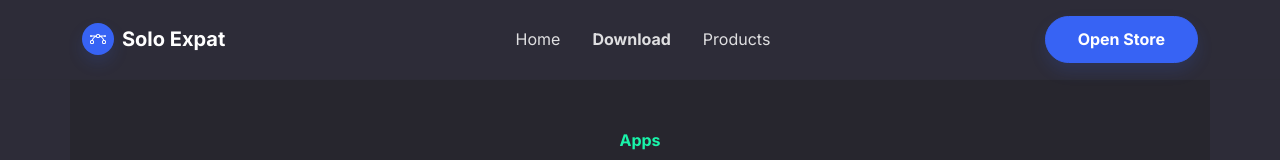
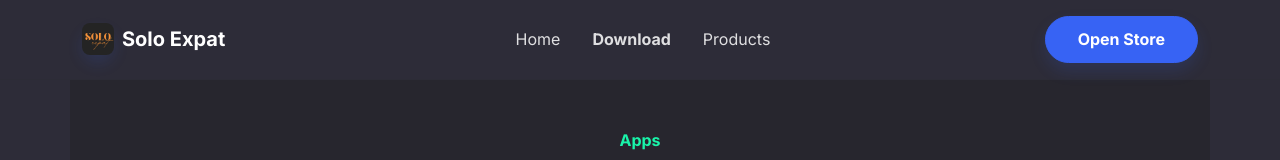
Before and after one commit to IyaadDev/Solo-Expat, a plain HTML site: page download.html in a window 1280 px wide. Shown: the top 160 px of the page. Drawn offline with Linux system fonts and the light colour scheme.

Commit message:
Logo Patch

```diff
--- a/download.html
+++ b/download.html
@@ -23,10 +23,7 @@
 <body>
     <!-- Start: Navbar Centered Links -->
     <nav class="navbar navbar-dark navbar-expand-md sticky-top py-3" id="mainNav">
-        <div class="container"><a class="navbar-brand d-flex align-items-center" href="/"><span class="bs-icon-sm bs-icon-circle bs-icon-primary shadow d-flex justify-content-center align-items-center me-2 bs-icon"><svg xmlns="http://www.w3.org/2000/svg" width="1em" height="1em" fill="currentColor" viewBox="0 0 16 16" class="bi bi-bezier">
-                        <path fill-rule="evenodd" d="M0 10.5A1.5 1.5 0 0 1 1.5 9h1A1.5 1.5 0 0 1 4 10.5v1A1.5 1.5 0 0 1 2.5 13h-1A1.5 1.5 0 0 1 0 11.5v-1zm1.5-.5a.5.5 0 0 0-.5.5v1a.5.5 0 0 0 .5.5h1a.5.5 0 0 0 .5-.5v-1a.5.5 0 0 0-.5-.5h-1zm10.5.5A1.5 1.5 0 0 1 13.5 9h1a1.5 1.5 0 0 1 1.5 1.5v1a1.5 1.5 0 0 1-1.5 1.5h-1a1.5 1.5 0 0 1-1.5-1.5v-1zm1.5-.5a.5.5 0 0 0-.5.5v1a.5.5 0 0 0 .5.5h1a.5.5 0 0 0 .5-.5v-1a.5.5 0 0 0-.5-.5h-1zM6 4.5A1.5 1.5 0 0 1 7.5 3h1A1.5 1.5 0 0 1 10 4.5v1A1.5 1.5 0 0 1 8.5 7h-1A1.5 1.5 0 0 1 6 5.5v-1zM7.5 4a.5.5 0 0 0-.5.5v1a.5.5 0 0 0 .5.5h1a.5.5 0 0 0 .5-.5v-1a.5.5 0 0 0-.5-.5h-1z"></path>
-                        <path d="M6 4.5H1.866a1 1 0 1 0 0 1h2.668A6.517 6.517 0 0 0 1.814 9H2.5c.123 0 .244.015.358.043a5.517 5.517 0 0 1 3.185-3.185A1.503 1.503 0 0 1 6 5.5v-1zm3.957 1.358A1.5 1.5 0 0 0 10 5.5v-1h4.134a1 1 0 1 1 0 1h-2.668a6.517 6.517 0 0 1 2.72 3.5H13.5c-.123 0-.243.015-.358.043a5.517 5.517 0 0 0-3.185-3.185z"></path>
-                    </svg></span><span>Solo Expat</span></a><button data-bs-toggle="collapse" class="navbar-toggler" data-bs-target="#navcol-1"><span class="visually-hidden">Toggle navigation</span><span class="navbar-toggler-icon"></span></button>
+        <div class="container"><a class="navbar-brand d-flex align-items-center" href="/"><span class="bs-icon-sm bs-icon-circle bs-icon-primary shadow d-flex justify-content-center align-items-center me-2 bs-icon"><img src="/assets/img/solo-expat.png?h=c42e928f3a41efef21ef392f91dd6268" style="width: 100%;height: 100%;border-radius: 8px;"></span><span>Solo Expat</span></a><button data-bs-toggle="collapse" class="navbar-toggler" data-bs-target="#navcol-1"><span class="visually-hidden">Toggle navigation</span><span class="navbar-toggler-icon"></span></button>
             <div class="collapse navbar-collapse" id="navcol-1">
                 <ul class="navbar-nav mx-auto">
                     <li class="nav-item"><a class="nav-link" href="/index.html">Home</a></li>
```
Also changed, not shown: index.html (+1 -4 lines).
